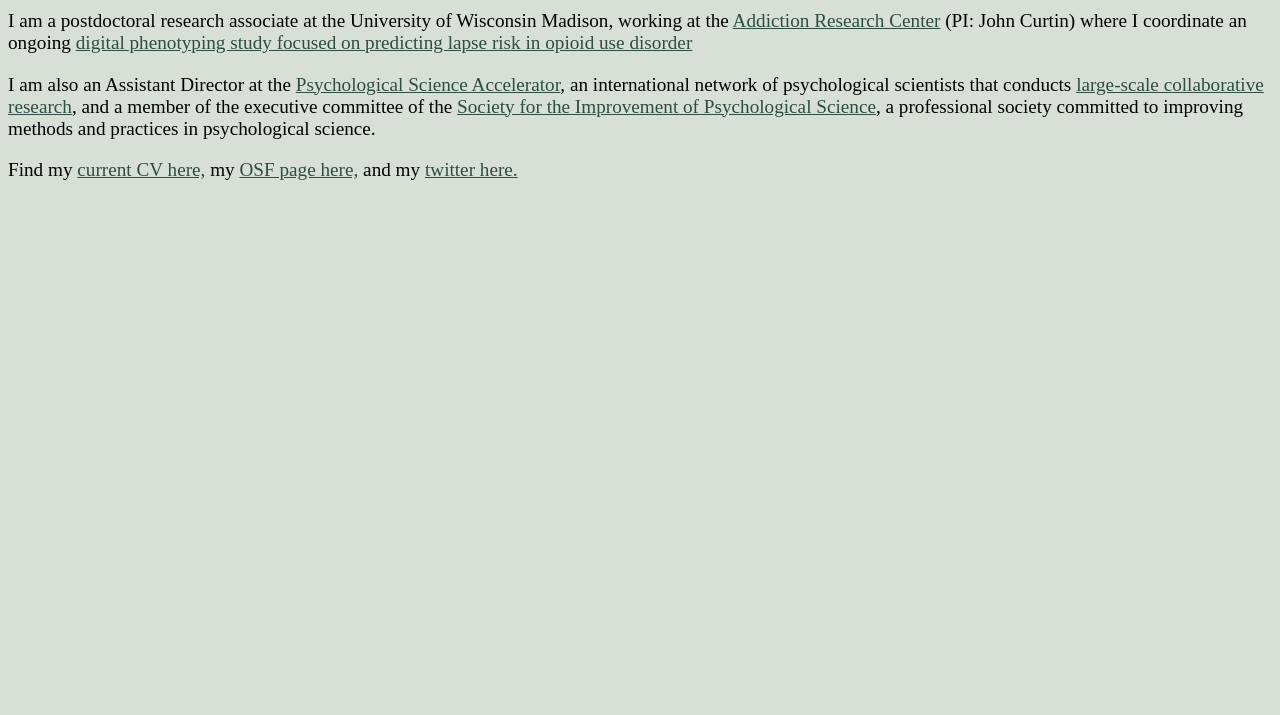
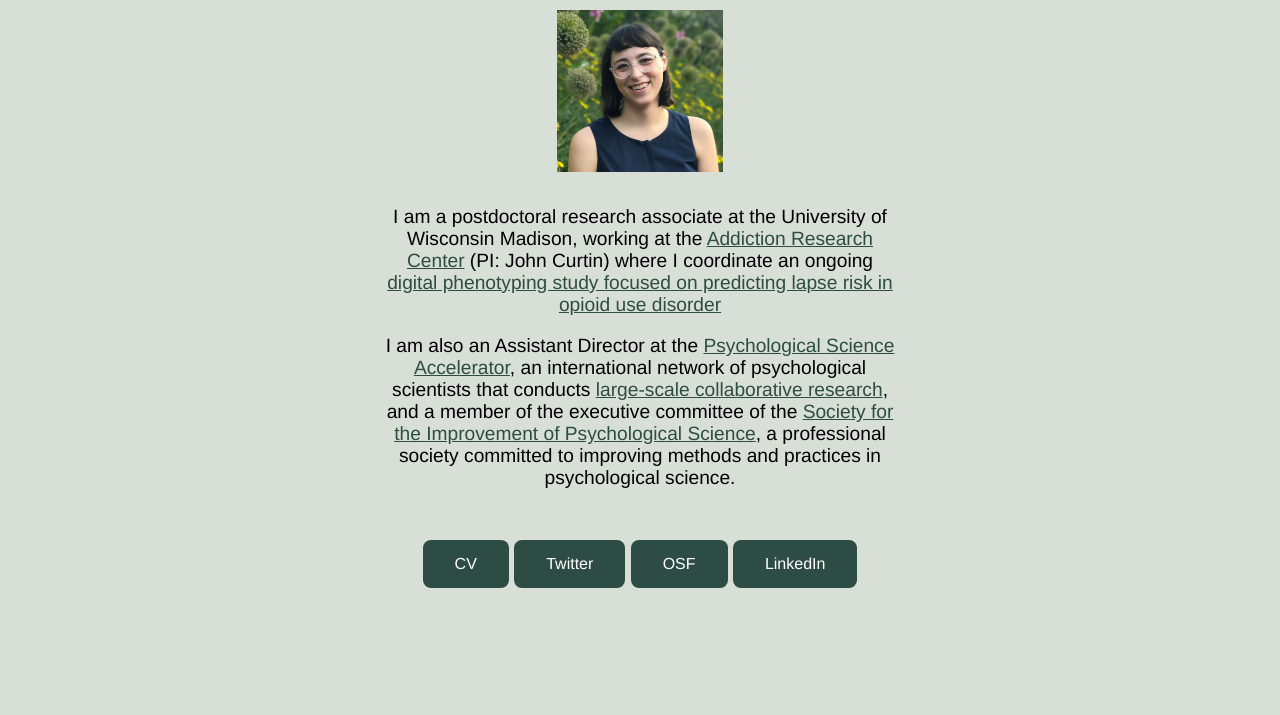
Before and after one commit to hannahmoro/hannahmoro.github.io, a plain HTML site: page index.html in a window 1280 px wide. Shown: the part 85-800 px from the top of the page. Drawn offline with Linux system fonts and the light colour scheme.

Commit message:
added buttons, formatting, and a photo!

```diff
--- a/index.html
+++ b/index.html
@@ -7,6 +7,8 @@
 	</head>
 	<body>
 	<h1>Hannah Moshontz</h1>
+		<img src="headshot.png" alt="photo of Hannah Moshontz">
+		<div class="center">
 		<p>
 			I am a postdoctoral research associate at the University of Wisconsin
 			Madison, working at the
@@ -29,10 +31,20 @@
 			a professional society committed to improving methods and
 			practices in psychological science.
 		</p>
-		<p>
-			Find my <a href="cv.pdf">current CV here,</a> my
-			<a href="https://osf.io/mcw2f">OSF	page here,</a> and my
-			<a href="https://twitter.com/hmoshontz">twitter here.</a>
-		</p>
+		</div>
+		<br>
+		<button onclick="window.open('cv.pdf')">
+			CV
+		</button>
+		</li>
+		<button onclick="window.open('https://twitter.com/hmoshontz')">
+			Twitter
+		</button>
+		<button onclick="window.open('https://osf.io/mcw2f')">
+			OSF
+		</button>
+		<button onclick="window.open('https://www.linkedin.com/in/hannah-moshontz')">
+			LinkedIn
+		</button>
 	</body>
 </html>
--- a/styles.css
+++ b/styles.css
@@ -1,9 +1,11 @@
 h1 {
-	color: #2d4d44
+	color: #2d4d44;
+	text-align: center;
 }
 
 h2{
-	color: #ffffff
+	color: #ffffff;
+	text-align: center;
 }
 
 a:link {
@@ -16,5 +18,34 @@ a:visited {
 
 body {
 	background-color: #d8dfd7;
-	font-size: larger
+	font-size: larger;
+	font-family: Helvetica, sans-serif;
+	text-align: center;
+	margin: auto;
+
 }
+
+.center {
+	margin: auto;
+	width: 40%;
+	border: 3px;
+	padding: 10px;
+}
+
+button {
+	background-color: #2d4d44;
+	border: none;
+	color: white;
+	padding: 15px 32px;
+	text-align: center;
+	text-decoration: none;
+	display: inline-block;
+	font-size: 16px;
+	border-radius: 8px;
+	font-family: Helvetica, sans-serif;
+}
+
+img {
+	width:13%;
+	height:13%;
+}
```
Also changed, not shown: headshot.png (added).
